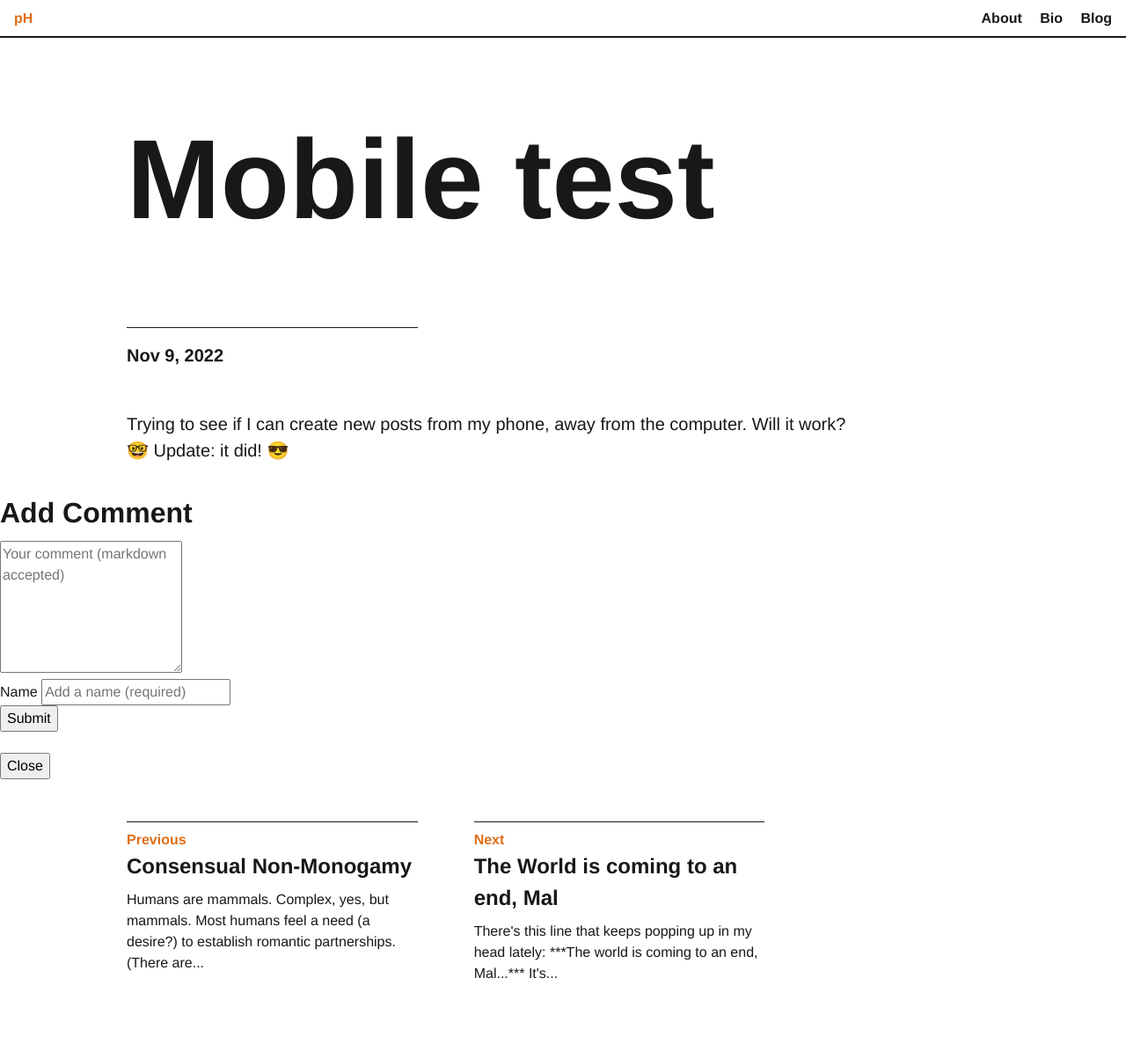
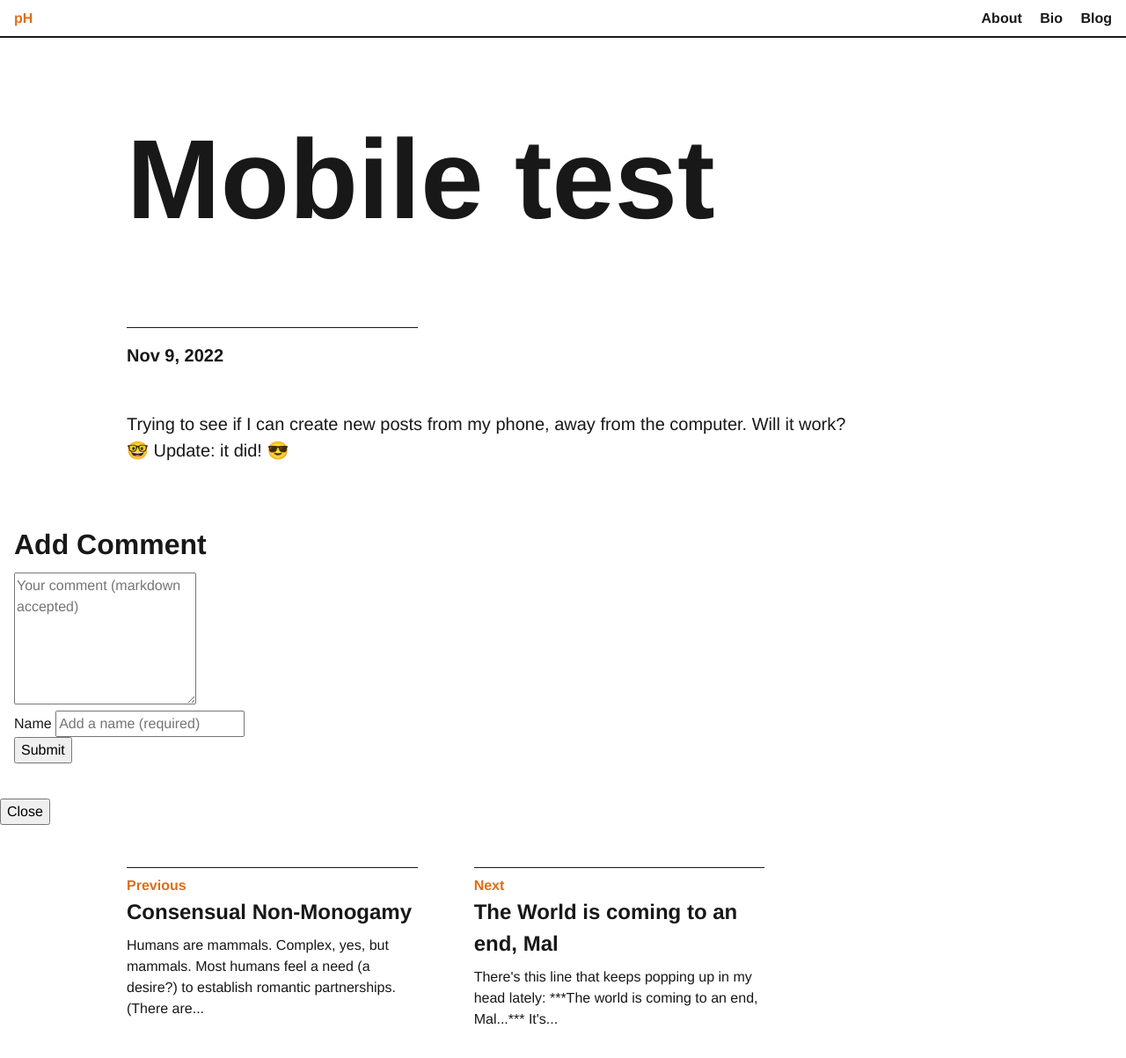
Before and after one commit to pedro-homero/pedro-homero.github.io, a Jekyll site: the page built from _posts/2022-11-09-mobile-test.markdown, in a window 1280 px wide. Shown: the whole page at 88% size. Built offline with Jekyll 4.4.1, drawn with Linux system fonts in a browser that asks for light colours; nearby versions of some CDN libraries; comment, search, counter and statistics services are not loaded; before the commit the page ends 1151 px from its top, so only the background shows below that.

Commit message:
Update comment_form.html

```diff
--- a/_includes/comment_form.html
+++ b/_includes/comment_form.html
@@ -1,4 +1,4 @@
-<form class="js-form form" method="post" action="{{ site.staticman_url }}">
+<form class="js-form form mx-auto px-2 py-2" method="post" action="{{ site.staticman_url }}">
   <input type="hidden" name="options[origin]" value="{{ page.url | absolute_url }}">
   <input type="hidden" name="options[parent]" value="{{ page.url | absolute_url }}">
   <input type="hidden" id="comment-replying-to-uid" name="fields[replying_to_uid]" value="">
```
